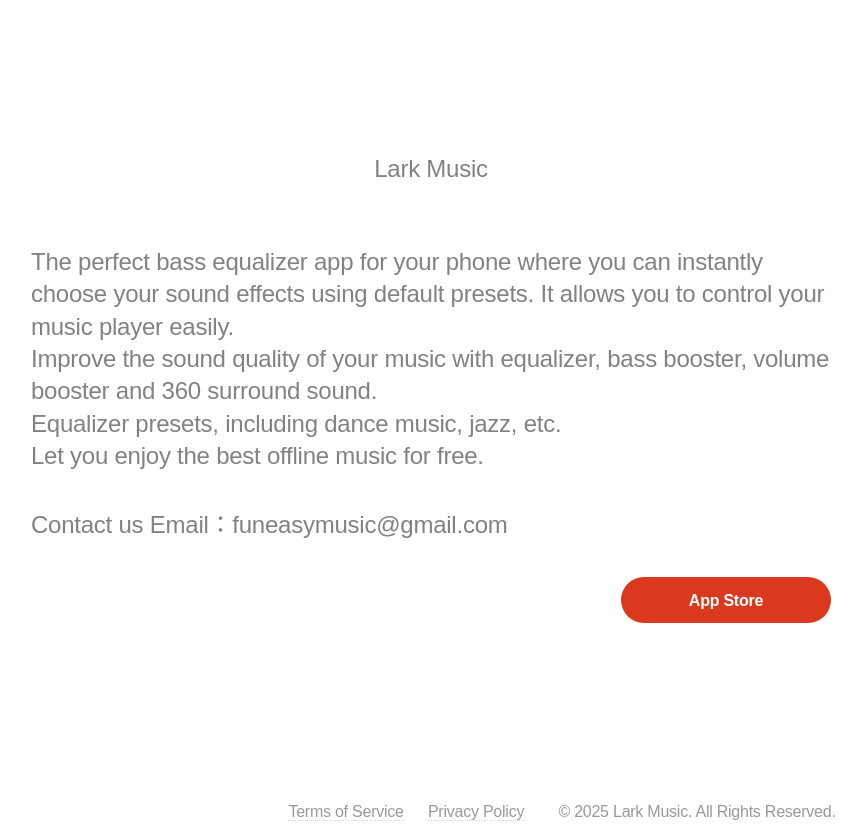
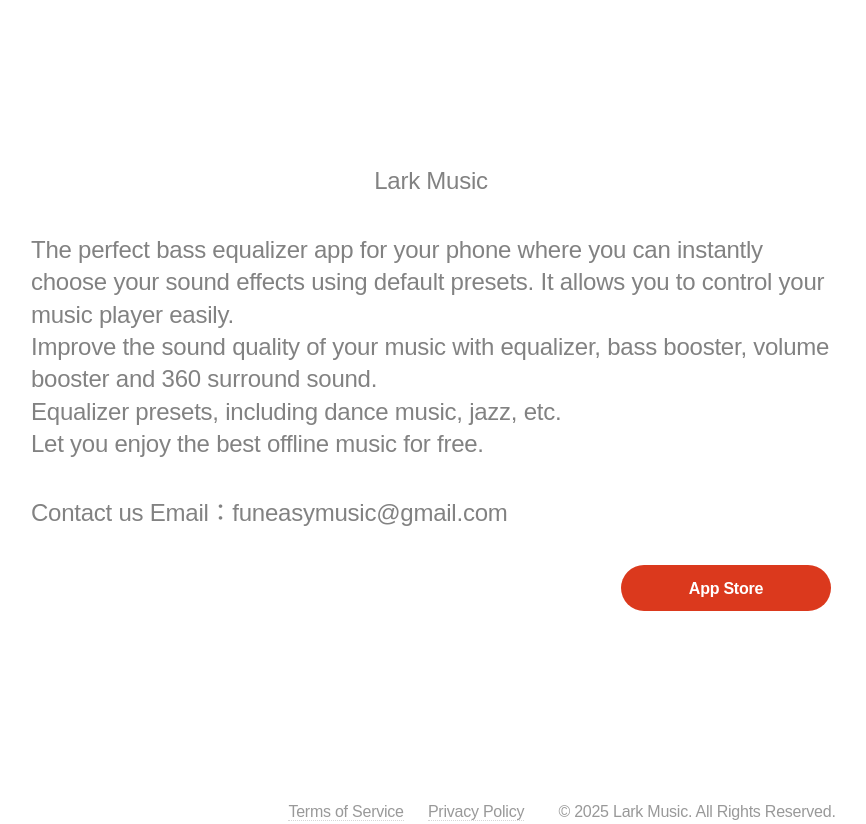
Before and after one commit to eqplayer/eqplayer.github.io, a plain HTML site: page index.html in a window 1280 px wide. Shown: the whole page, without its empty margins (73-939 px from the left). Drawn offline with Linux system fonts and the light colour scheme.

Commit message:
Update index.html

```diff
--- a/index.html
+++ b/index.html
@@ -35,7 +35,7 @@
     <header id="header">
       <div class="content">
         <p  class="detai_title" style="max-width: 800px;">
-         Lark Music   </p><br/>
+         Lark Music   </p>
         <p style="max-width: 800px;">
 The perfect bass equalizer app for your phone where you can instantly choose your sound effects using default presets. It allows you to control your music player easily.  <br/>
 Improve the sound quality of your music with equalizer, bass booster, volume booster and 360 surround sound.  <br/>
```
